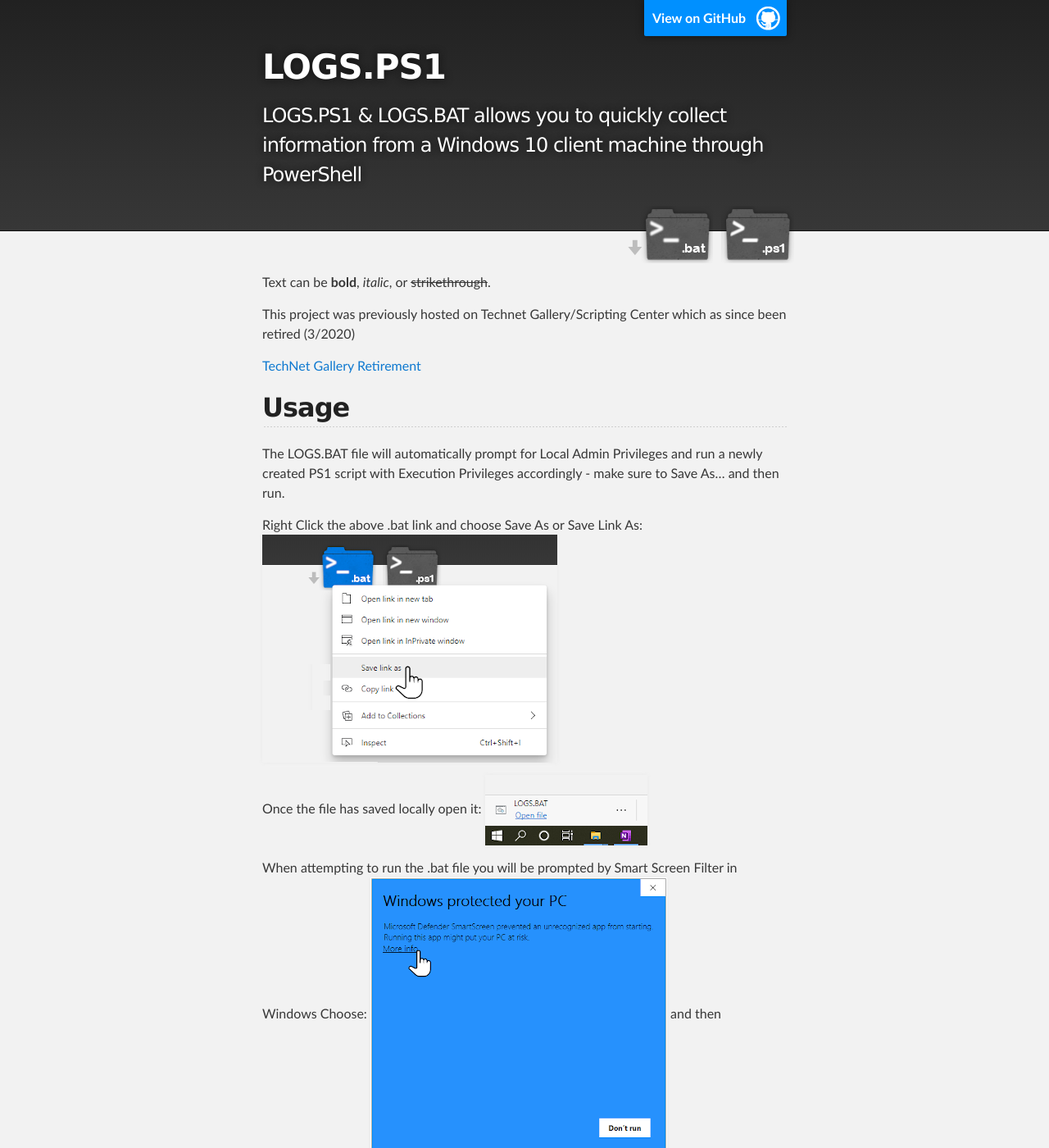
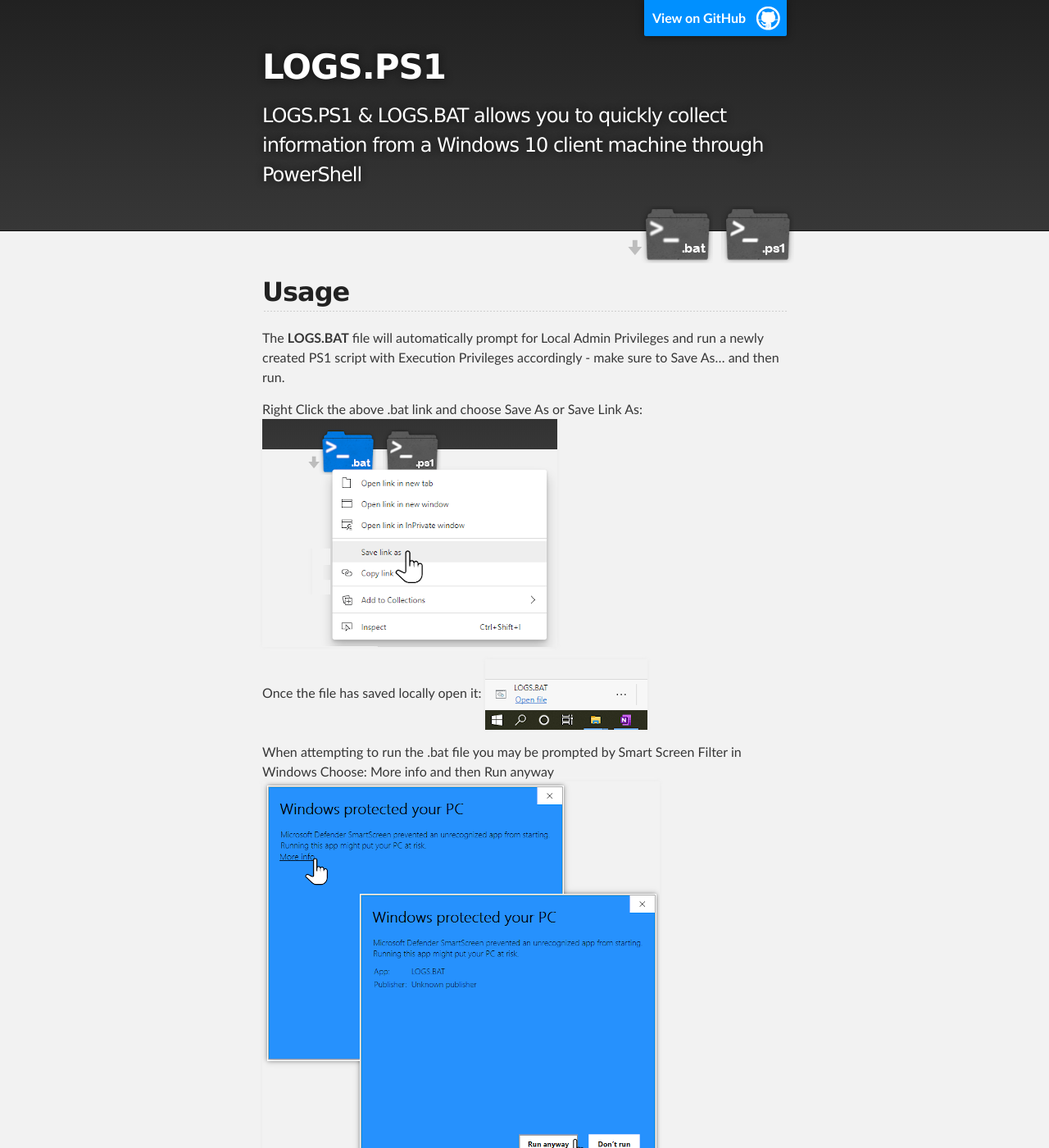
Before and after one commit to johnem-msft/LOGSPS1, a Jekyll site: the page built from index.md, in a window 1280 px wide and 1400 px high. Shown: the whole window at 82% size. Built offline with Jekyll 4.4.1, drawn with Linux system fonts in a browser that asks for light colours; our own code applies the rules of GitHub Pages for plain Markdown files; some of the changed text lies outside the part shown.

Commit message:
Site Update
Updating Site Contents...

```diff
--- a/index.md
+++ b/index.md
@@ -2,23 +2,17 @@
 layout: default
 ---
 
-Text can be **bold**, _italic_, or ~~strikethrough~~.
-
-This project was previously hosted on Technet Gallery/Scripting Center which as since been retired (3/2020)
-
-<a href="https://docs.microsoft.com/en-us/teamblog/technet-gallery-retirement">TechNet Gallery Retirement</a>
-
 ## Usage
 
-The LOGS.BAT file will automatically prompt for Local Admin Privileges and run a newly created PS1 script with Execution Privileges accordingly - make sure to Save As... and then run.
+The **LOGS.BAT** file will automatically prompt for Local Admin Privileges and run a newly created PS1 script with Execution Privileges accordingly - make sure to Save As... and then run.
 
 Right Click the above .bat link and choose Save As or Save Link As:
 ![SaveAs](https://raw.githubusercontent.com/johnem-msft/LOGSPS1/master/assets/images/saveas.png)
 
 Once the file has saved locally open it: ![OpenFile](https://raw.githubusercontent.com/johnem-msft/LOGSPS1/master/assets/images/openfile.png)
 
-When attempting to run  the .bat file you will be prompted by Smart Screen Filter in Windows
-Choose: ![MoreInfo](https://raw.githubusercontent.com/johnem-msft/LOGSPS1/master/assets/images/moreinfo.png) and then ![RunAnyway](https://raw.githubusercontent.com/johnem-msft/LOGSPS1/master/assets/images/runanyway.png)
+When attempting to run  the .bat file you may be prompted by Smart Screen Filter in Windows
+Choose: More info and then Run anyway ![MoreInfo](https://raw.githubusercontent.com/johnem-msft/LOGSPS1/master/assets/images/moreruncombo.png)
 
 
 ## Header 2
```
Also changed, not shown: other parts of index.md (+5 -0 lines), assets/images/moreruncombo.png (added).
